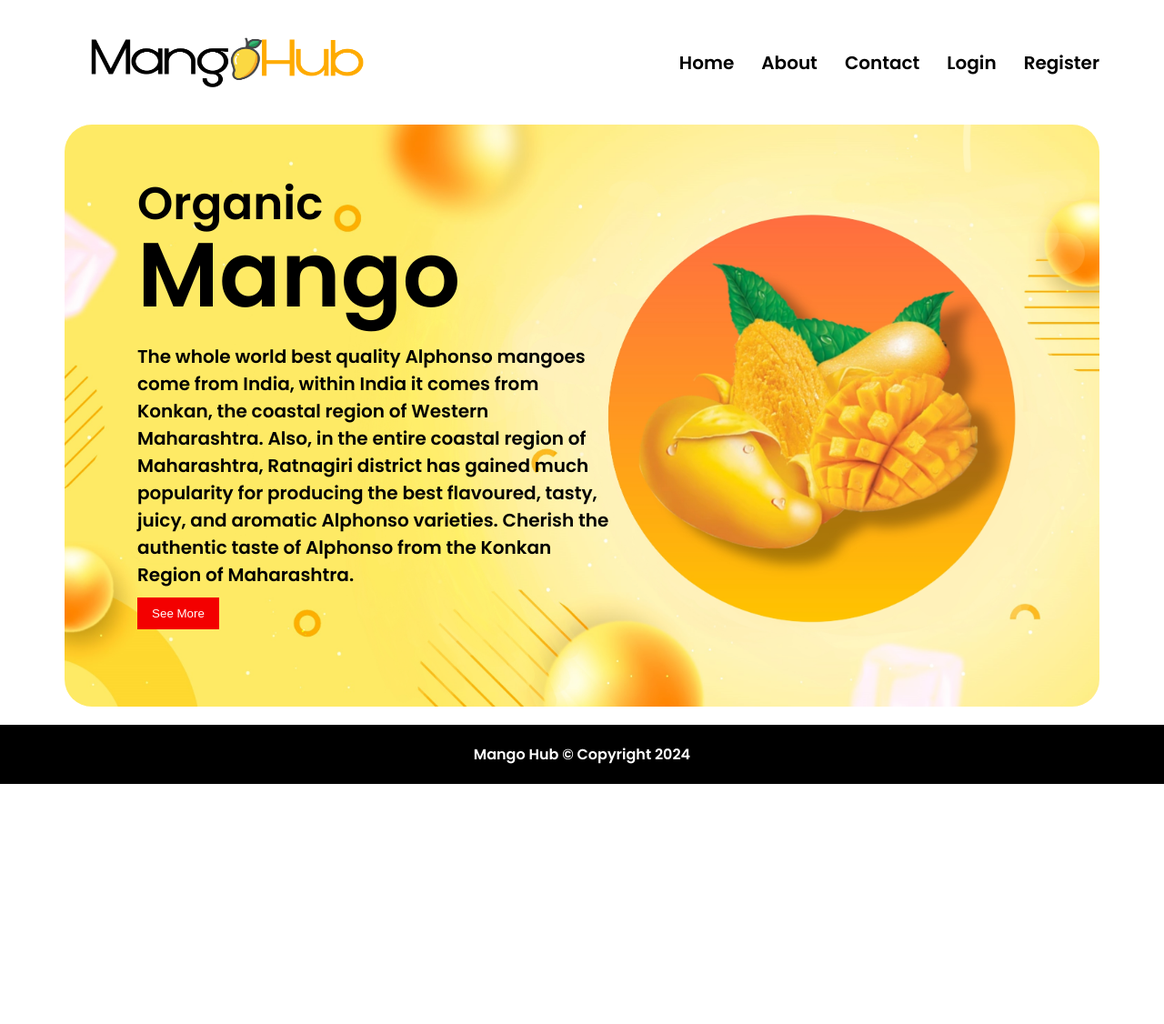
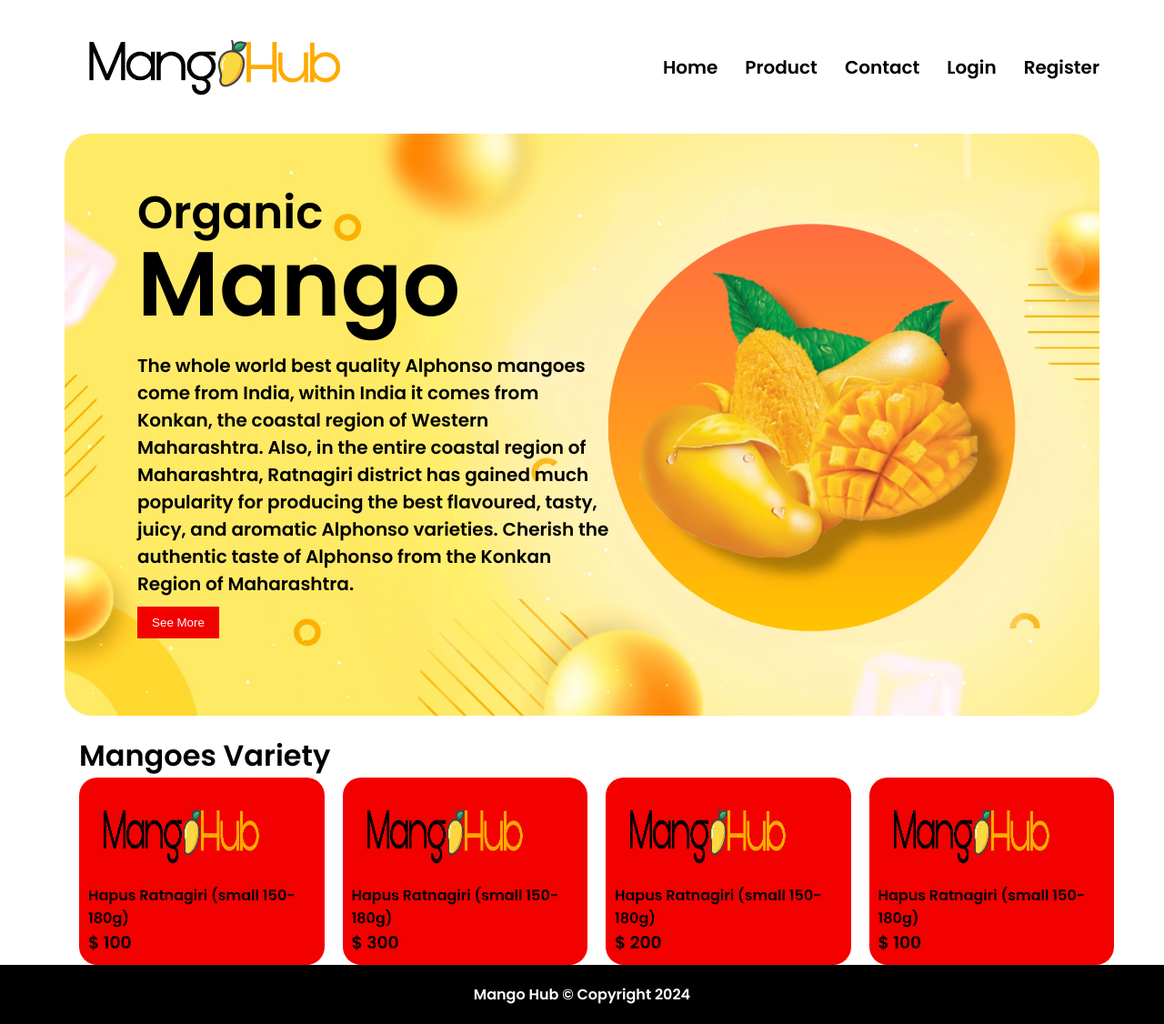
Before and after one commit to SaurabhMestri/mango-hub, a Next.js app: page / in a window 1280 px wide. Shown: the whole page at 91% size. Before the commit the page ends 862 px from the top, so only its background shows below. Built offline with nearby package versions, Linux system fonts and the light colour scheme.

Commit message:
feat: add feature

```diff
--- a/components/Header.tsx
+++ b/components/Header.tsx
@@ -6,7 +6,7 @@
 
 const navLinks = [
   { name: "Home", id: "" },
-  { name: "About", id: "about" },
+  { name: "Product", id: "product" },
   { name: "Contact", id: "contact" },
   { name: "Login", id: "login" },
   { name: "Register", id: "register" },
@@ -32,8 +32,9 @@
               className="logo"
               src="/images/logo.png"
               alt="logo"
-              height={90}
-              width={350}
+              width={1}
+              height={100}
+
             />
           </Link>
 
--- a/components/Home.tsx
+++ b/components/Home.tsx
@@ -1,11 +1,14 @@
 import Head from "next/head";
 import Image from "next/image";
 import React from "react";
-import Gallery from "./Gallery";
+import Product, { ProductInterface } from "./Product";
 
-type Props = {};
+interface HomeProps {
+  products : ProductInterface[]
+}
 
-const Home = (props: Props) => {
+const Home = (props : HomeProps) => {
+
   return (
     <>
       <Head>
@@ -31,7 +34,7 @@
             <button className="btn2">See More</button>
           </div>
         </div>
-        <Gallery/>
+        <Product products={props.products} />
       </div>
     </>
   );
--- a/components/Product.tsx
+++ b/components/Product.tsx
@@ -1,11 +1,13 @@
 import React, { Key } from "react";
 
-type ProductsProps = {
-  products: {
-    product_name: string;
-    product_image: string;
-    price : number;
-  }[];
+
+export interface ProductInterface {
+  product_name: string;
+  product_image: string;
+  price : number;
+}
+interface ProductsProps  {
+  products: ProductInterface[];
 };
 
 const Product = (props: ProductsProps) => {
@@ -17,7 +19,7 @@
         {props?.products?.map((product, index: Key) => {
           return (
             <div key={index} className="product-card">
-              <img height={100} width='100%' src={product.product_image} alt={product.product_name} />
+              <img height={100} width={200} src={product.product_image} alt={product.product_name} />
               <p>{product.product_name}</p>
               <h3>$ {product.price}</h3>
             </div>
--- a/pages/_app.tsx
+++ b/pages/_app.tsx
@@ -7,9 +7,9 @@
   return (
     <div className="main-bg">
       <Header />
-      <main>
+
       <Component {...pageProps} />
-      </main>
+
       <Footer />
     </div>
   );
--- a/pages/about.tsx
+++ /dev/null
@@ -1,3 +0,0 @@
-import About from "@/components/About";
-
-export default About;
--- a/pages/index.tsx
+++ b/pages/index.tsx
@@ -2,28 +2,6 @@
 
 export default Home
 
-const Companies = [
-    {
-      product_name: "Hapus Ratnagiri",
-      product_image: "/images/logo.png",
-      price: 100,
-    },
-    {
-      product_name: "Hapus Ratnagiri",
-      product_image: "/images/logo.png",
-      price: 100,
-    },
-    {
-      product_name: "Hapus Ratnagiri",
-      product_image: "/images/logo.png",
-      price: 100,
-    },
-    {
-      product_name: "Hapus Ratnagiri",
-      product_image: "/images/logo.png",
-      price: 100,
-    },
-  ];
 
 const Products = [
     {
@@ -32,18 +10,18 @@
       price: 100,
     },
     {
-      product_name: "Hapus Ratnagiri",
+      product_name: "Hapus Ratnagiri (small 150-180g)",
       product_image: "/images/logo.png",
       price: 300,
 
     },
     {
-      product_name: "Hapus Ratnagiri",
+      product_name: "Hapus Ratnagiri (small 150-180g)",
       product_image: "/images/logo.png",
       price: 200,
     },
     {
-      product_name: "Hapus Ratnagiri",
+      product_name: "Hapus Ratnagiri (small 150-180g)",
       product_image: "/images/logo.png",
       price: 100,
     },
--- a/styles/globals.css
+++ b/styles/globals.css
@@ -140,6 +140,11 @@
 }
 
 /* DESKTOP */
+
+.logo{
+  width: 100%;
+}
+
 header {
   background-color: transparent;
   width: 100%;
@@ -173,6 +178,7 @@
   border-radius: 30px;
   margin-bottom : 20px;
   height: 100%;
+  animation: fadeIn 2s;
 }
 
 footer {
@@ -214,6 +220,30 @@
   display: none;
 }
 
+@keyframes fadeIn {
+  0%{
+    opacity: 0;
+  }
+  100%{
+    opacity: 1;
+  }
+
+}
+.product-menu{
+display: grid;
+gap: 20px;
+grid-template-columns: repeat(auto-fit, minmax(200px, 1fr));
+
+}
+
+.product-card{
+  background-color: #f30000;
+  border-radius: 20px;
+  height: 100%;
+  width: 100%;
+  padding: 10px;
+
+}
 /* Mobile view */
 @media screen and (max-width: 767px) {
   .container {
```
Also changed, not shown: components/About.tsx (deleted, +0 -11 lines).
